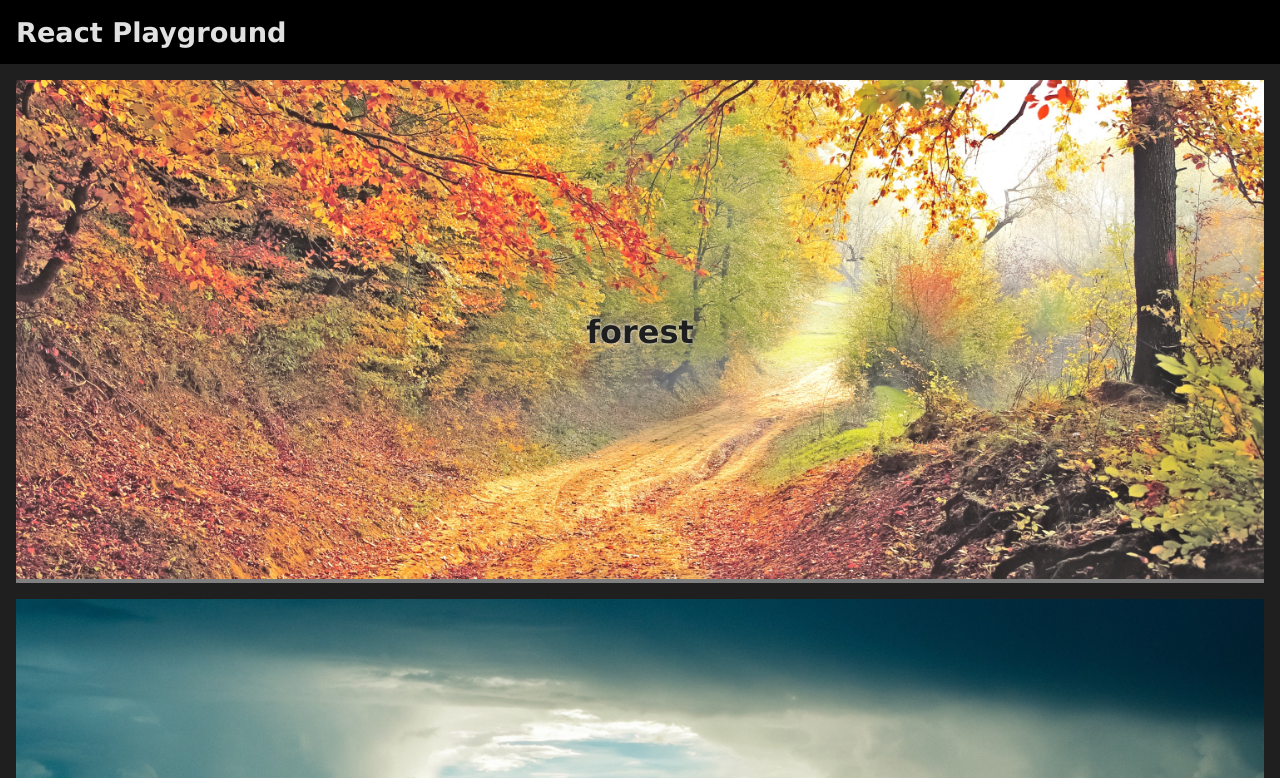
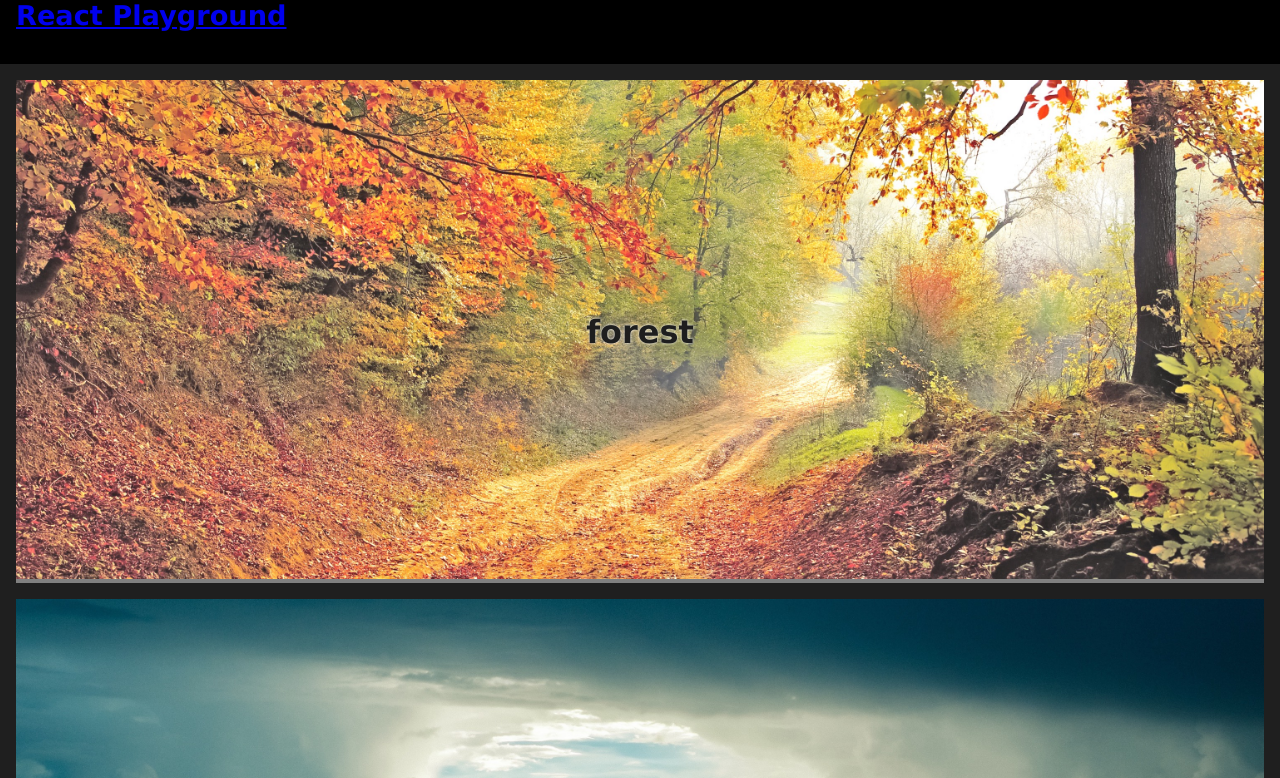
Before and after one commit to SebastianJohanssonn/React-playground, a React app: page / in a window 1280 px wide. Shown: the top 778 px of the page. Built offline with nearby package versions, Linux system fonts and the light colour scheme.

Commit message:
added react-router

```diff
--- a/src/components/App.tsx
+++ b/src/components/App.tsx
@@ -1,8 +1,13 @@
 import React from "React";
 import Layout from "./layout";
+import { BrowserRouter } from "react-router-dom";
 
 // 'HelloProps' describes the shape of props.
 // State is never set so we use the '{}' type.
 export default function App(){
-    return <Layout/>;
+    return (
+        <BrowserRouter>
+            <Layout/>;
+        </BrowserRouter>
+    )
 }
--- a/src/components/header.tsx
+++ b/src/components/header.tsx
@@ -1,4 +1,5 @@
 import React, { CSSProperties } from 'react';
+import { Link } from 'react-router-dom';
 
 interface Props {
     onclick: () => void
@@ -8,7 +9,9 @@
 
     return (
         <div style={header}>
-            <h1 style={headerItem} onClick = {props.onclick}>React Playground</h1>
+            <Link to="/test">
+                <h1 style={headerItem} onClick = {props.onclick}>React Playground</h1>
+            </Link>
         </div>
     );
 }
```
